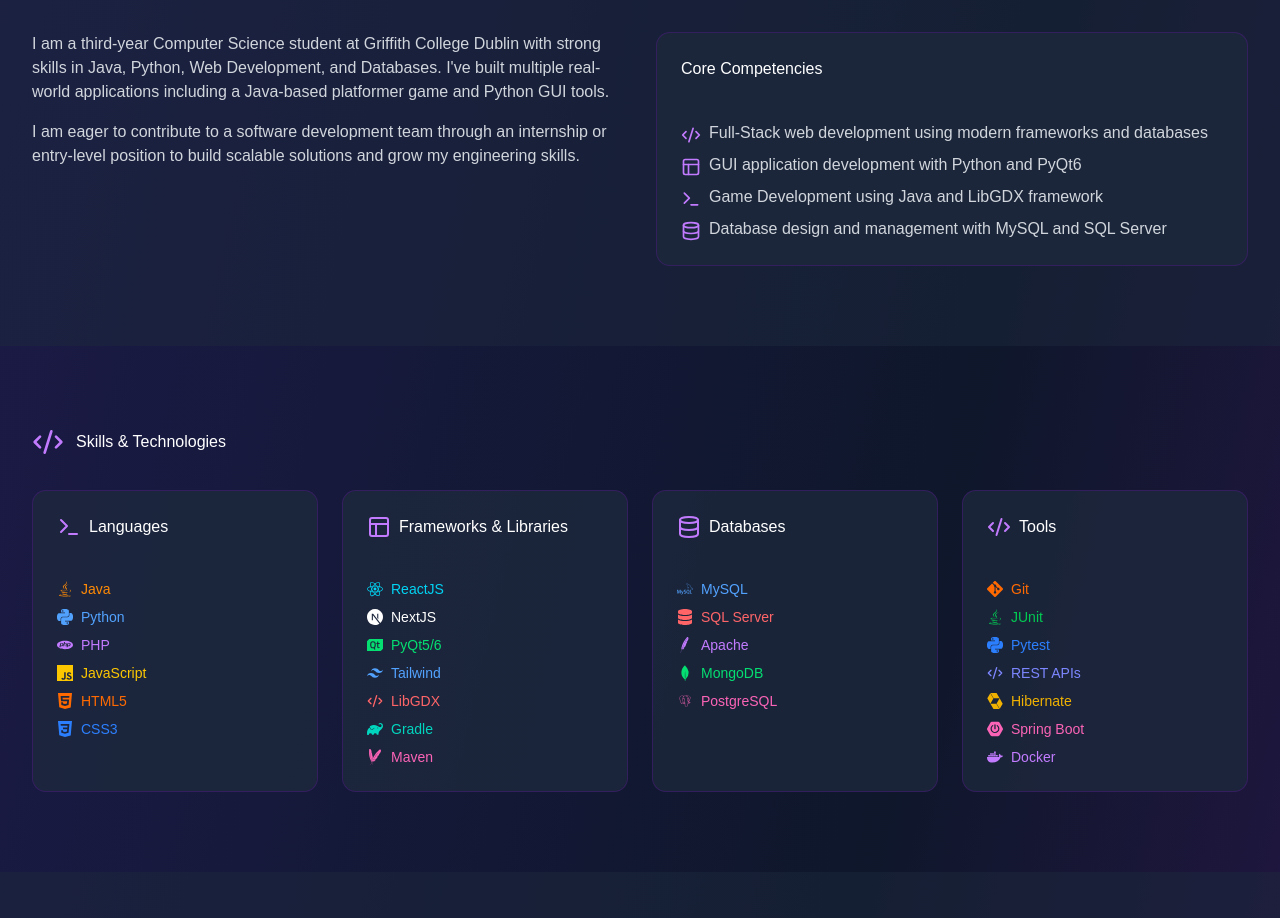
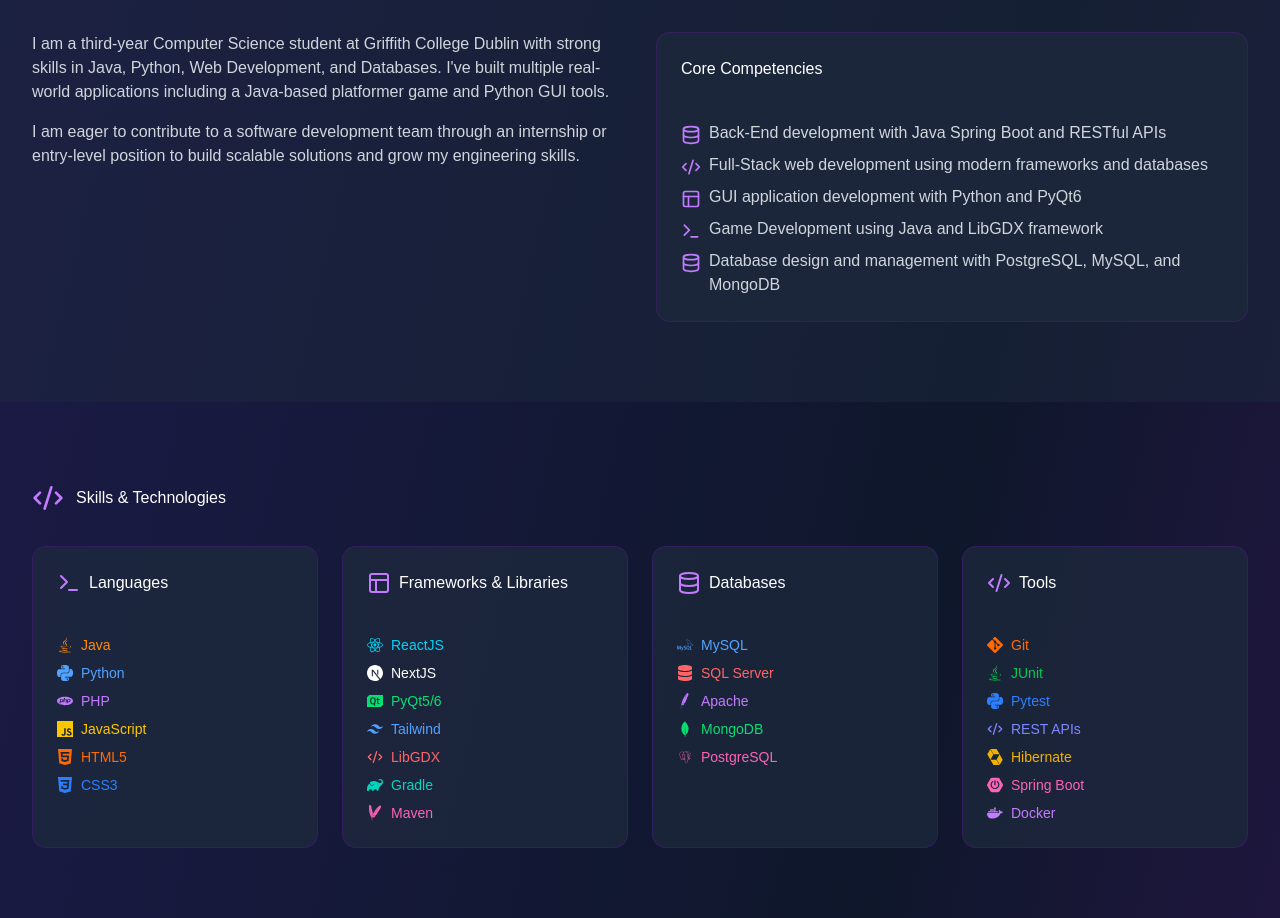
Before and after one commit to SylerEdd/myPortfolio, a Next.js app: page / in a window 1280 px wide. Shown: the part 912-1830 px from the top of the page. Built offline with nearby package versions, Linux system fonts and the light colour scheme.

Commit message:
Updated Core Competencies

```diff
--- a/app/page.tsx
+++ b/app/page.tsx
@@ -526,6 +526,13 @@
                 <h3 className="mb-4 text-white">Core Competencies</h3>
                 <ul className="space-y-2 text-gray-300 ">
                   <li className="flex items-start gap-2">
+                    <Database className="w-5 h-5 text-purple-400 mt-1 flex-shrink-0" />
+                    <span>
+                      Back-End development with Java Spring Boot and RESTful
+                      APIs
+                    </span>
+                  </li>
+                  <li className="flex items-start gap-2">
                     <Code2 className="w-5 h-5 text-purple-400 mt-1 flex-shrink-0" />
                     <span>
                       Full-Stack web development using modern frameworks and
@@ -547,7 +554,8 @@
                   <li className="flex items-start gap-2">
                     <Database className="w-5 h-5 text-purple-400 mt-1 flex-shrink-0" />
                     <span>
-                      Database design and management with MySQL and SQL Server
+                      Database design and management with PostgreSQL, MySQL, and
+                      MongoDB
                     </span>
                   </li>
                 </ul>
```
